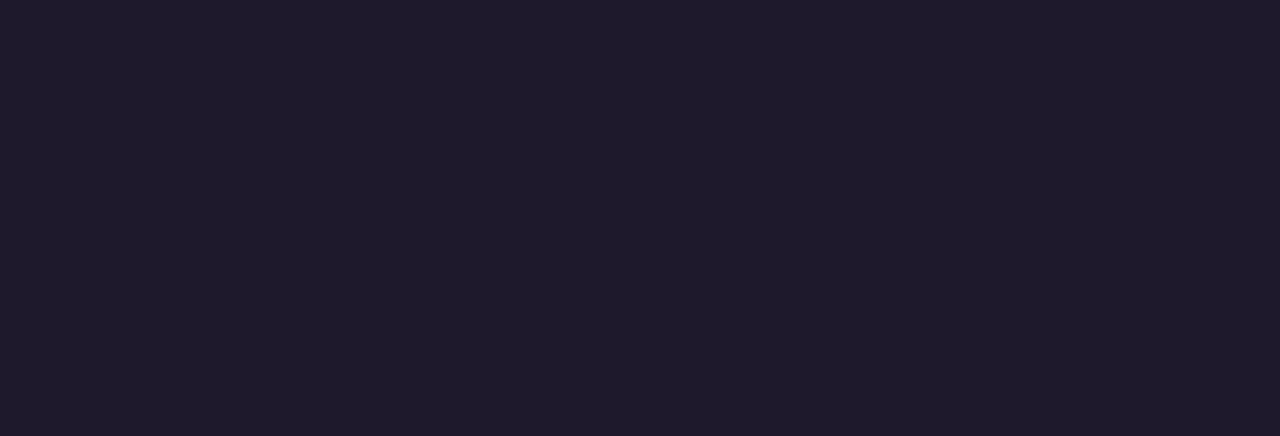
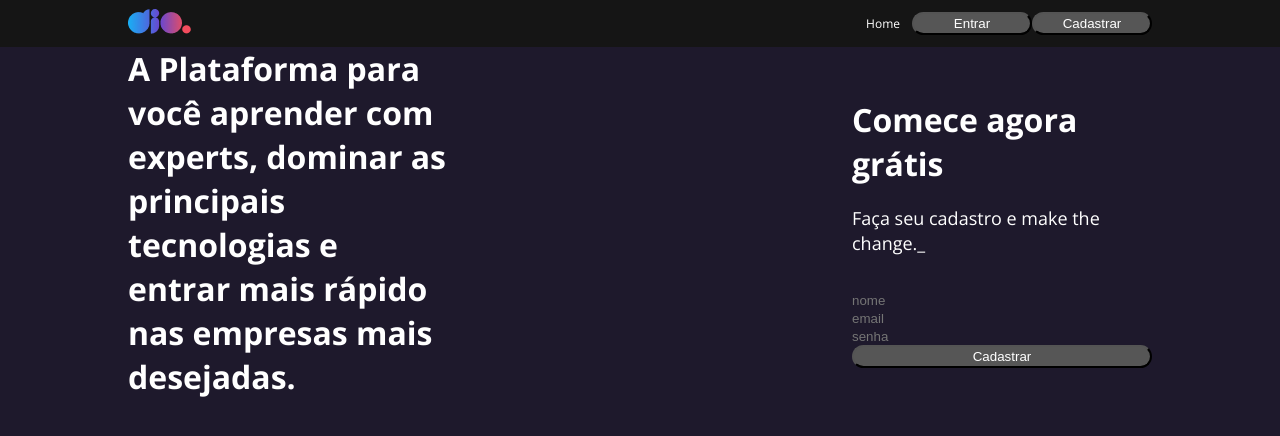
Before and after one commit to leofsousa/site-dio-clone, a React (Create React App) app: page /signUp in a window 1280 px wide. Before the commit this address had no page. Shown: the top 436 px of the page. Built offline with nearby package versions, Linux system fonts and the light colour scheme.

Commit message:
criando a página de signup

```diff
--- a/src/App.js
+++ b/src/App.js
@@ -2,6 +2,7 @@ import { BrowserRouter as Router, Routes, Route, Link } from "react-router-dom";
 import { Home } from "./pages/home";
 import { Login } from "./pages/login";
 import { Feed } from "./pages/feed";
+import { SignUp } from "./pages/signUp";
 
 function App() {
   return (
@@ -10,7 +11,7 @@ function App() {
         <Route path="/" element={<Home />} />
         <Route path="/login" element={<Login />} />
         <Route path="/feed" element={<Feed />} />
-
+        <Route path="/signUp" element={<SignUp />} />
       </Routes>
     </Router>
   );
--- /dev/null
+++ b/src/pages/signUp/index.jsx
@@ -0,0 +1,33 @@
+import React from "react";
+import { Header } from "../../components/Header";
+import { Container, Title, Column, Row, Wrapper, TitleLogin, SubtitleLogin } from "./styles";
+import { Input } from "../../components/Header/styles";
+import { Button } from "../../components/Button";
+
+const SignUp = () => {
+  return (
+    <>
+      <Header />
+      <Container>
+        <Column>
+            <Title>
+              A Plataforma para você aprender com experts, dominar as principais
+              tecnologias e entrar mais rápido nas empresas mais desejadas.
+            </Title>
+        </Column>
+        <Column>
+            <Wrapper>
+                <TitleLogin>Comece agora grátis</TitleLogin>
+                <SubtitleLogin>Faça seu cadastro e make the change._</SubtitleLogin>
+                <Input name="nome" title="nome" placeholder="nome"/>
+                <Input placeholder="email"/>
+                <Input placeholder="senha"/>
+                <Button title='Cadastrar'></Button>
+            </Wrapper>
+        </Column>
+      </Container>
+    </>
+  );
+};
+
+export { SignUp };
--- /dev/null
+++ b/src/pages/signUp/styles.js
@@ -0,0 +1,55 @@
+import styled from "styled-components";
+
+export const Container = styled.div`
+  width: 100%;
+  max-width: 80%;
+  margin: 0 auto;
+
+  display: flex;
+  flex-direction: row;
+  justify-content: space-between;
+  align-items: center;
+`;
+export const Title = styled.h2`
+  font-family: "Open Sans";
+  width: 320px;
+  line-height: 44px;
+  font-size: 32px;
+  font-weight: 700;
+  font-style: normal;
+  margin-bottom: 20px;
+`;
+
+export const Wrapper = styled.div`
+  max-width: 300px;
+`;
+
+export const Column = styled.div`
+  flex-direction: column;
+`;
+export const Row = styled.div`
+  flex-direction: row;
+  display: flex;
+    margin-top: 20px;
+    align-items: center;
+    justify-content: space-between;
+`;
+
+export const TitleLogin = styled.h3`
+  font-family: "Open Sans";
+  width: 320px;
+  line-height: 44px;
+  font-size: 32px;
+  font-weight: 700;
+  font-style: bold;
+  margin-bottom: 20px;
+`;
+
+export const SubtitleLogin = styled.p`
+  font-family: "Open Sans";
+  font-style: normal;
+  font-weight: 400;
+  font-size: 18px;
+  margin-bottom: 35px;
+  line-height: 25px;
+`;
```
Also changed, not shown: src/pages/login/styles.js (+4 -4 lines).
